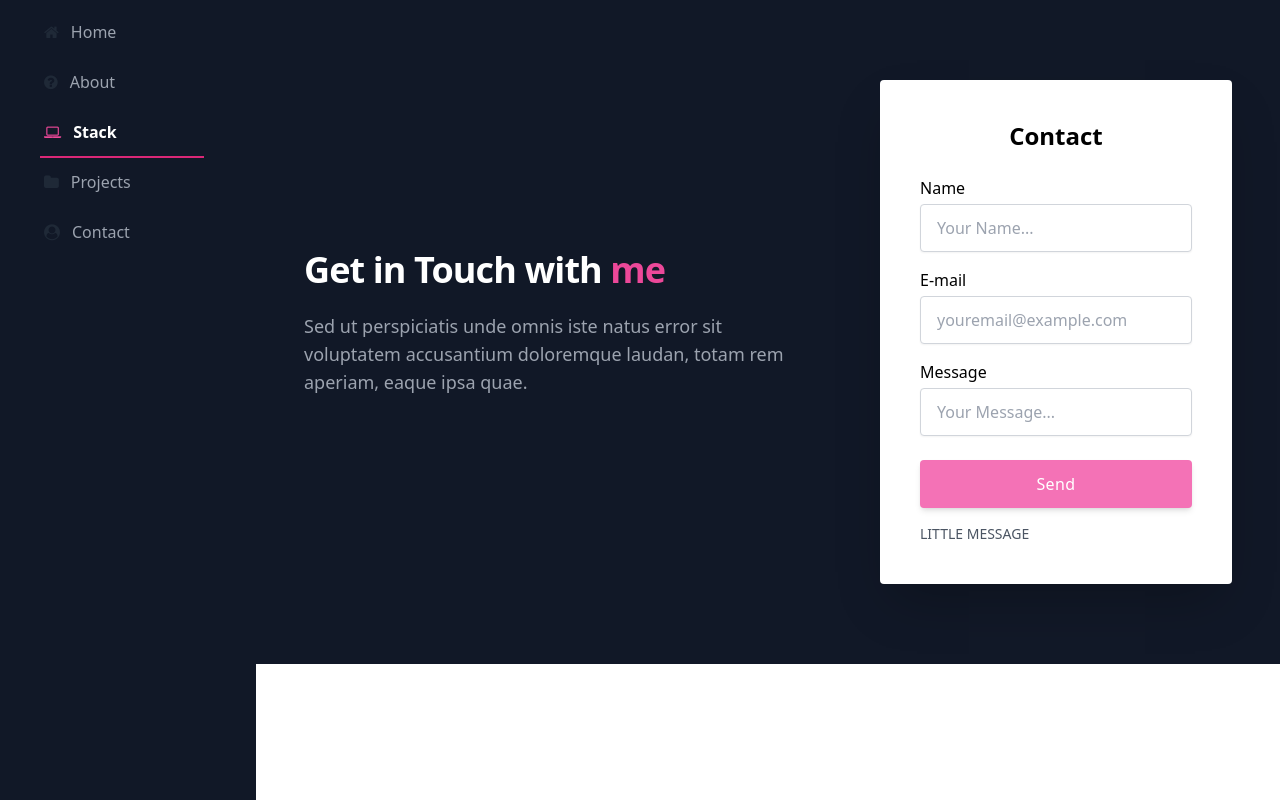
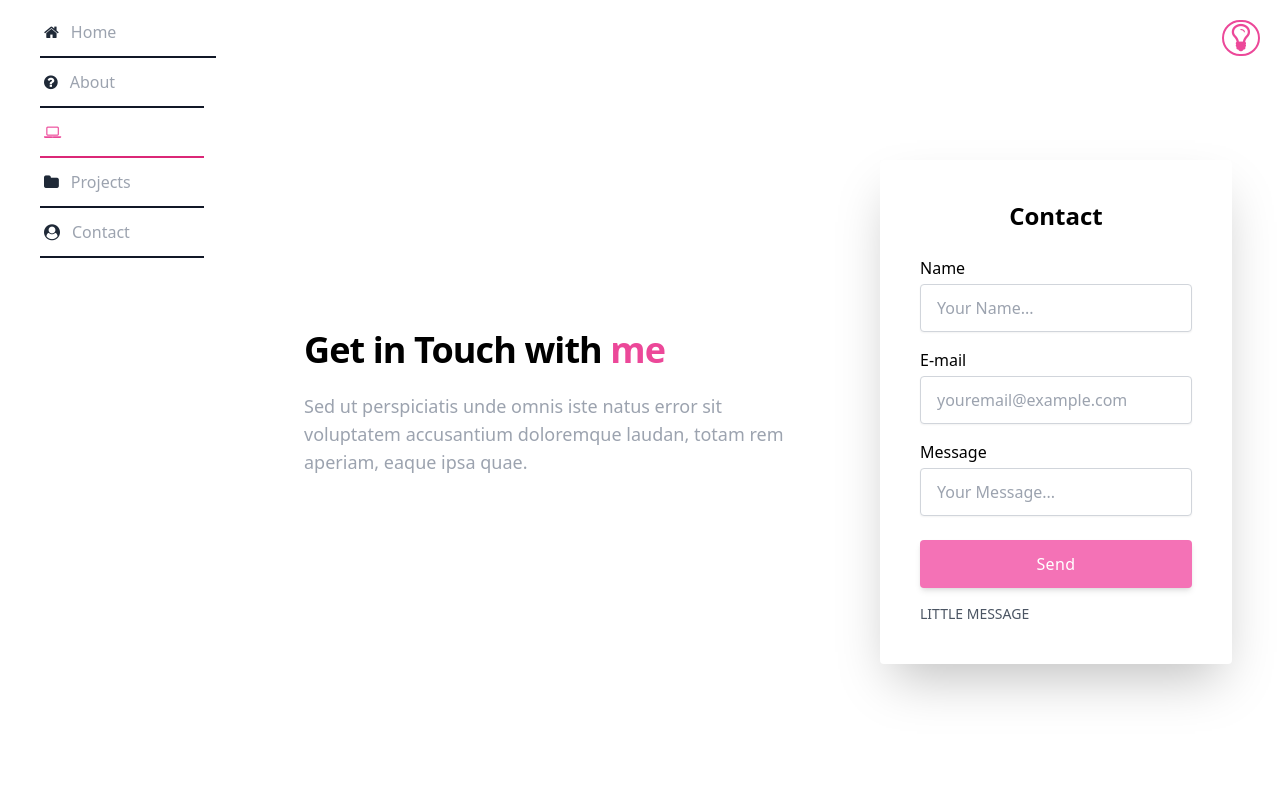
Before and after one commit to James-P-Boyle/Portfolio-May, a React (Create React App) app: page /contact in a window 1280 px wide. Built offline with nearby package versions, Linux system fonts and the light colour scheme.

Commit message:
Add DarkMode

```diff
--- a/src/App.js
+++ b/src/App.js
@@ -1,5 +1,5 @@
 /* import logo from "./logo.svg"; */
-
+import { useState } from "react";
 import { Route, Routes } from "react-router-dom";
 /* COMPONENTS */
 import Projects from "./components/Projects";
@@ -8,12 +8,21 @@ import Home from "./components/Home";
 import About from "./components/About";
 import TechStack from "./components/TechStack";
 import Contact from "./components/Contact";
+import ToggleDarkIcon from "./components/ToggleDarkIcon";
+//CONTEXT
+import { ToggleContext } from "./components/ToggleContext";
 
 function App() {
+  const [toggleDark, setToggleDark] = useState(false);
+  console.log(toggleDark);
   return (
     <>
+      <ToggleContext.Provider value={{ toggleDark, setToggleDark }}>
+        <div className={toggleDark ? "dark" : ""}>
+          <ToggleDarkIcon />
+
+          <div class="flex md:flex-row-reverse flex-wrap dark:bg-gray-900 h-screen ">
             <NavComponent />
-      <div class="flex md:flex-row-reverse flex-wrap">
             <Routes>
               <Route path="/" element={<Home />} />
               <Route path="/about" element={<About />} />
@@ -22,6 +31,8 @@ function App() {
               <Route path="/contact" element={<Contact />} />
             </Routes>
           </div>
+        </div>
+      </ToggleContext.Provider>
     </>
   );
 }
--- a/src/components/Contact.js
+++ b/src/components/Contact.js
@@ -1,10 +1,10 @@
 export default function Contact() {
   return (
-    <div className="overflow-hidden bg-gray-900 w-full md:w-4/5">
-      <div className="px-4 py-20 lg:py-20">
-        <div className="flex flex-col items-center justify-evenly xl:flex-row">
+    <div className="overflow-hidden w-full md:w-4/5">
+      <div className="px-4 py-20 xl:mt-20">
+        <div className="flex flex-col items-center justify-evenly xl:flex-row xl:align-middle">
           <div className="w-full mb-12 xl:mb-0 xl:px-8 max-w-xl">
-            <h2 className="max-w-lg mb-6 font-sans text-3xl font-bold tracking-tight text-white sm:text-4xl sm:leading-none">
+            <h2 className="max-w-lg mb-6 font-sans text-3xl font-bold tracking-tight dark:text-white sm:text-4xl sm:leading-none">
               Get in Touch with
               <span className="text-teal-accent-400 text-pink-500"> me</span>
             </h2>
--- a/src/components/NavComponent.js
+++ b/src/components/NavComponent.js
@@ -1,6 +1,6 @@
 export default function NavComponent() {
   return (
-    <div class="w-full md:w-1/5 bg-gray-900 px-4 text-center fixed bottom-0 md:pt-2 md:top-0 md:left-0 h-17 md:h-screen  md:border-gray-600 z-10">
+    <div class="w-full md:w-1/5 px-4 text-center fixed bottom-0 md:pt-2 md:top-0 md:left-0 h-17 md:h-screen  md:border-gray-600 z-10">
       <div class="md:relative mx-auto lg:px-6">
         <ul class="list-reset flex flex-row md:flex-col text-center md:text-left">
           <li class="flex-1">
--- /dev/null
+++ b/src/components/ToggleContext.js
@@ -0,0 +1,3 @@
+import { createContext } from "react";
+
+export const ToggleContext = createContext(null);
--- /dev/null
+++ b/src/components/ToggleDarkIcon.js
@@ -0,0 +1,17 @@
+import { useContext } from "react";
+import { ToggleContext } from "./ToggleContext";
+
+export default function ToggleDarkIcon() {
+  const { toggleDark, setToggleDark } = useContext(ToggleContext);
+  return (
+    <div
+      onClick={() => setToggleDark(!toggleDark)}
+      className="absolute text-pink-500 border-pink-500 top-5 right-5 border-2 rounded-full px-2 flex hover:text-pink-400 hover:border-pink-400 cursor-pointer"
+    >
+      <i
+        class="fa fa-lightbulb-o fa-2x hover:animate-pulse"
+        aria-hidden="true"
+      ></i>
+    </div>
+  );
+}
--- a/tailwind.config.js
+++ b/tailwind.config.js
@@ -5,4 +5,5 @@ module.exports = {
     extend: {},
   },
   plugins: [],
+  darkMode: "class",
 };
```
Lines whose indentation alone changed are shown as unchanged.
